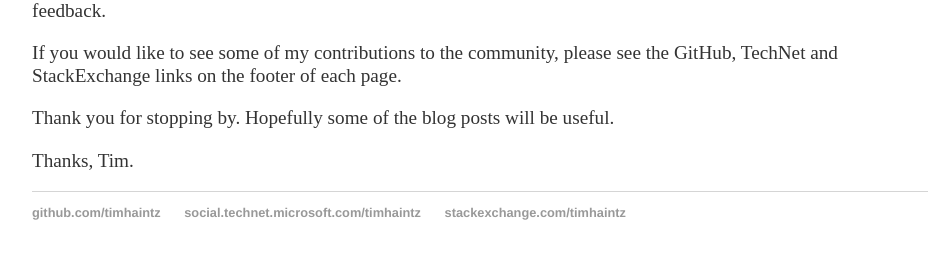
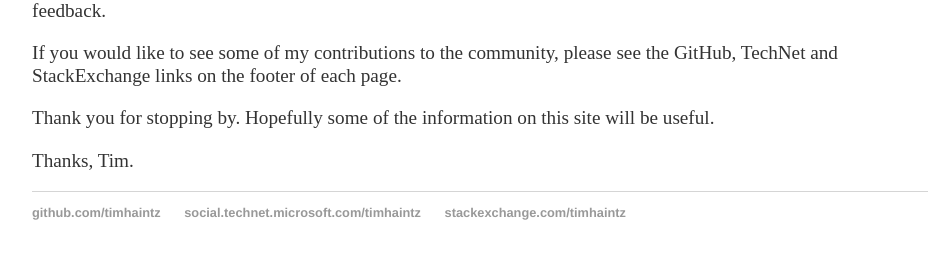
Before and after one commit to timhaintz/timhaintz.github.io, a Jekyll site: the page built from index.md, in a window 1280 px wide. Shown: the part 617-876 px from the top of the page, without its empty margins (160-1112 px from the left). Built offline with Jekyll 4.4.1, drawn with Linux system fonts in a browser that asks for light colours.

Commit message:
Update index.md

```diff
--- a/index.md
+++ b/index.md
@@ -18,6 +18,6 @@ If I have made a mistake or a type (see what I did there?), please feel free to
 
 If you would like to see some of my contributions to the community, please see the GitHub, TechNet and StackExchange links on the footer of each page.
 
-Thank you for stopping by. Hopefully some of the blog posts will be useful.
+Thank you for stopping by. Hopefully some of the information on this site will be useful.
 
 Thanks, Tim.
```
